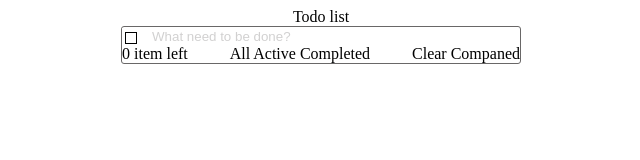
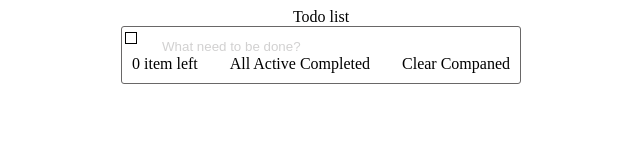
Before and after one commit to RBcuber/todo, a plain HTML site: page index.html in a window 1280 px wide. Shown: the whole page, without its empty margins (319-959 px from the left). Drawn offline with Linux system fonts and the light colour scheme.

Commit message:
done padding

```diff
--- a/css/style.css
+++ b/css/style.css
@@ -38,11 +38,11 @@ input:focus {
 }
 .todo__task {
 	position: relative;
-}
-.todo__task {
 	border: 1px solid rgb(105, 103, 103);
 	border-radius: 3px;
+	padding: 10px;
 }
+
 .todo_info,
 .todo__task-item {
 	display: flex;
```
